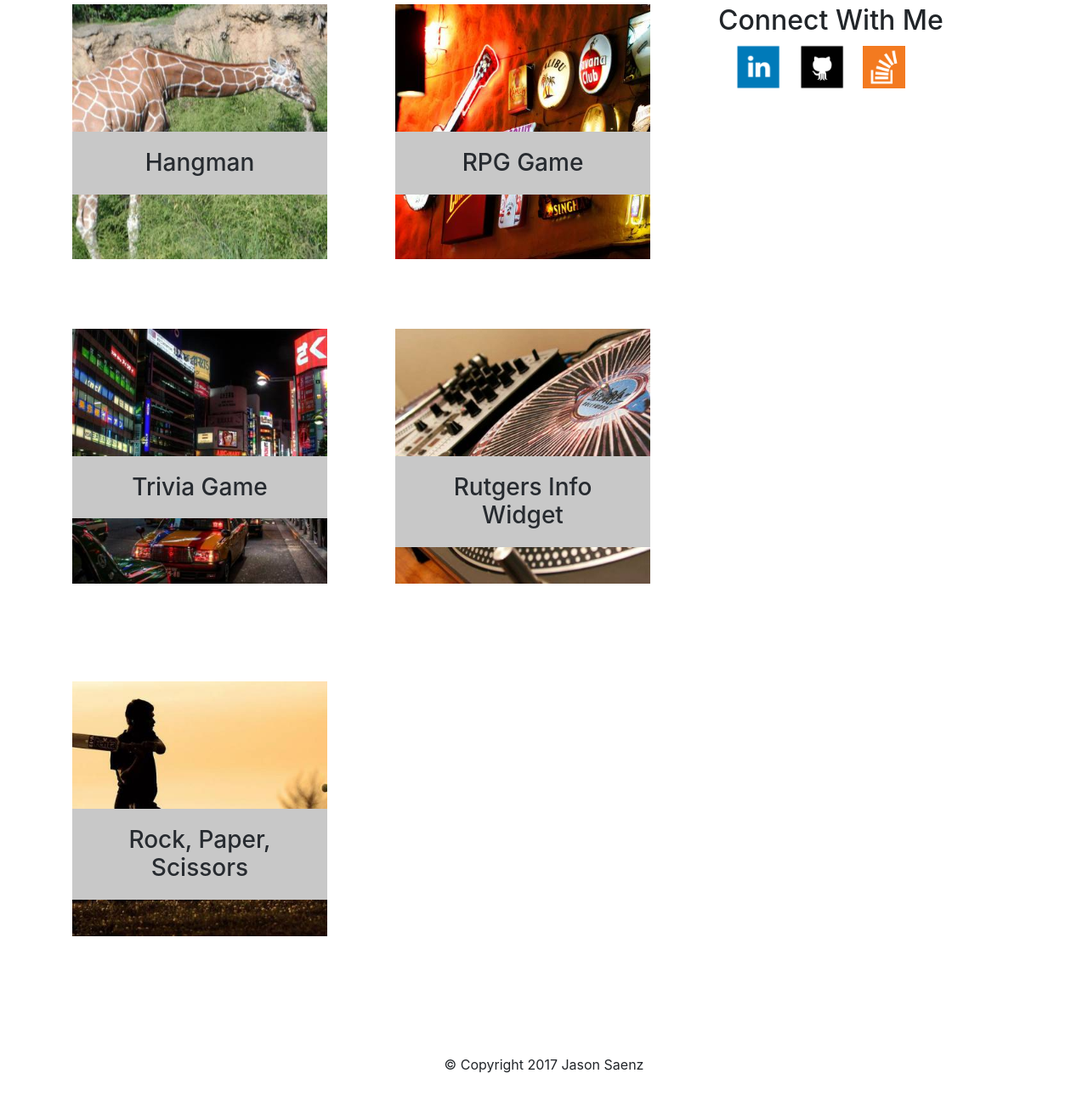
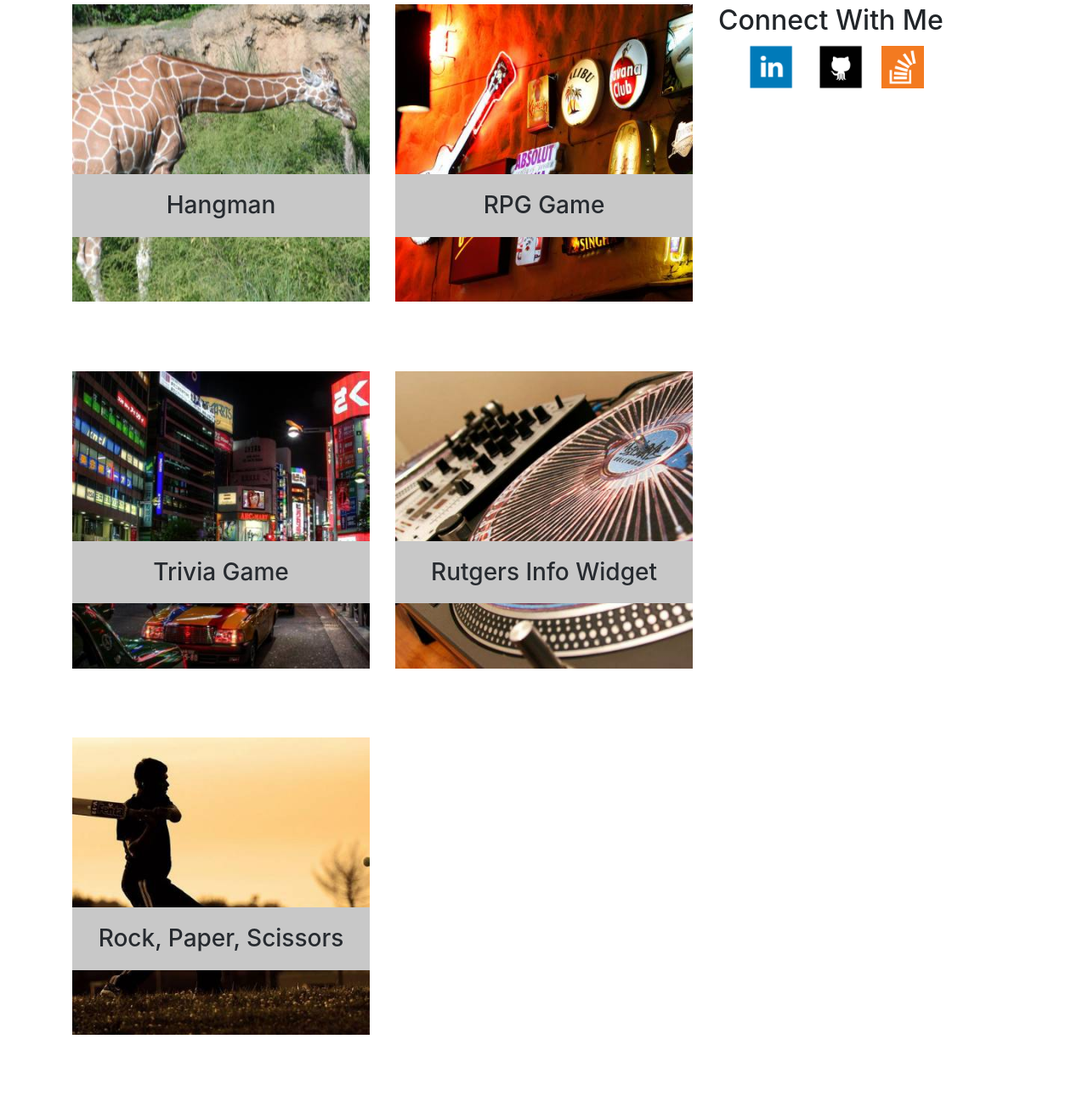
Before and after one commit to jmsaenz5/Bootstrap-Portfolio, a plain HTML site: page portfolio.html in a window 1280 px wide. Shown: the part 187-1490 px from the top of the page at 85% size. Before the commit the page ends 1468 px from the top, so only its background shows below. Drawn offline with nearby package versions, Linux system fonts and the light colour scheme.

Commit message:
so close

```diff
--- a/portfolio.html
+++ b/portfolio.html
@@ -43,7 +43,7 @@
             <h1>Portfolio</h1>
         </div>
         <div class="row">
-            <div class="col-4">
+            <div class="col-md-4 col-sm-12 col-xs-12">
                 <img src="images/giraffe.jpg" alt="Hangman" id="giraffe">
                 <h3 class="text-center, llabell">Hangman</h3>
             </div>
@@ -51,16 +51,16 @@
                 <img src="images/bar.jpg" alt="RPG Game" id="bar">
                 <h3 class="text-center, llabell">RPG Game</h3>
             </div>
-            <div class="col-4">
+            <div class="col-md-4 col-sm-12 col-xs-12">
                 <h2>Connect With Me</h2>
                 <div class="container-fluid">
                     <div class="row">
-                        <div class="col-4, float-left">
+                        <div class="col-md-4 col-sm-12 col-xs-12, float-left">
                             <a href="https://www.linkedin.com/in/jason-saenz-2632636/">
                                                 <img src="images/li_logo.png" alt="LinkedIn" target="_blank" id="li-con">
                                                 </a>
                         </div>
-                        <div class="col-, float-left">
+                        <div class="col-4, float-left">
                             <a href="https://github.com/jmsaenz5">
                                                 <img src="images/gh_logo.png" alt="GitHub" target="_blank" id="gh-con">
                                             </a>
@@ -77,11 +77,11 @@
     </div>
     <div class="container">
         <div class="row">
-            <div class="col-4">
+            <div class="col-md-4 col-sm-12 col-xs-12">
                 <img src="images/city.jpg" alt="Trivia Game" id="city">
                 <h3 class="text-center, llabell">Trivia Game</h3>
             </div>
-            <div class="col-4">
+            <div class="col-md-4 col-sm-12 col-xs-12">
                 <img src="images/turntable.jpg" alt="Rutgers Info Widget" id="turn">
                 <h3 class="text-center, llabell">Rutgers Info Widget</h3>
             </div>
@@ -89,7 +89,7 @@
     </div>
     <div class="container">
         <div class="row">
-            <div class="col-4">
+            <div class="col-md-4 col-sm-12 col-xs-12">
                 <img src="images/swing.jpg" alt="Rock, Paper, Scissors" id="swing">
                 <h3 class="text-center, llabell">Rock, Paper, Scissors</h3>
             </div>
--- a/style.css
+++ b/style.css
@@ -33,19 +33,19 @@ margin-right: 20px;
 position: relative;
 top: 3px}
 
-#giraffe {max-width: 300px;
+#giraffe {max-width: 100%;
 height: auto;}
 
-#bar {max-width: 300px;
+#bar {max-width: 100%;
 height: auto;}
 
-#city {max-width: 300px;
+#city {max-width: 100%;
 height: auto;}
 
-#turn {max-width: 300px;
+#turn {max-width: 100%;
     height: auto;}
 
-#swing {max-width: 300px;
+#swing {max-width: 100%;
     height: auto;}
 
 .llabell {background-color: #c8c8c8;
@@ -54,7 +54,7 @@ color: #272b30;
 bottom: 150px;
 padding: 20px;
 text-align: center;
-width: 300px;}
+max-width: 100%;}
 
 #jason {color: #272b30;
 z-index: 5}
```
Also changed, not shown: contact.html (+4 -4 lines), index.html (+5 -5 lines).
